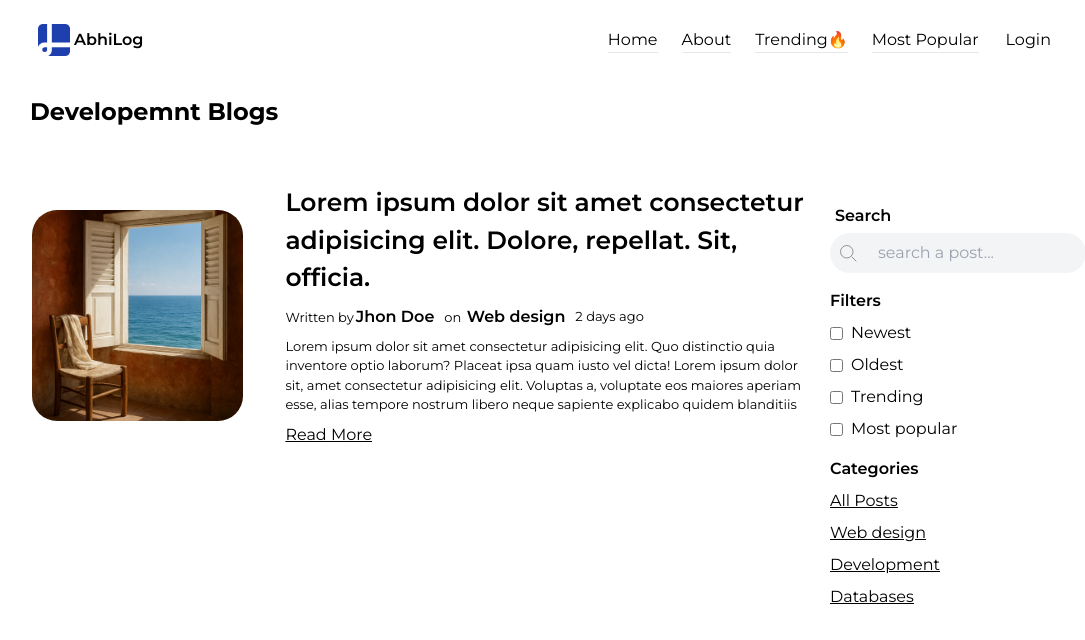
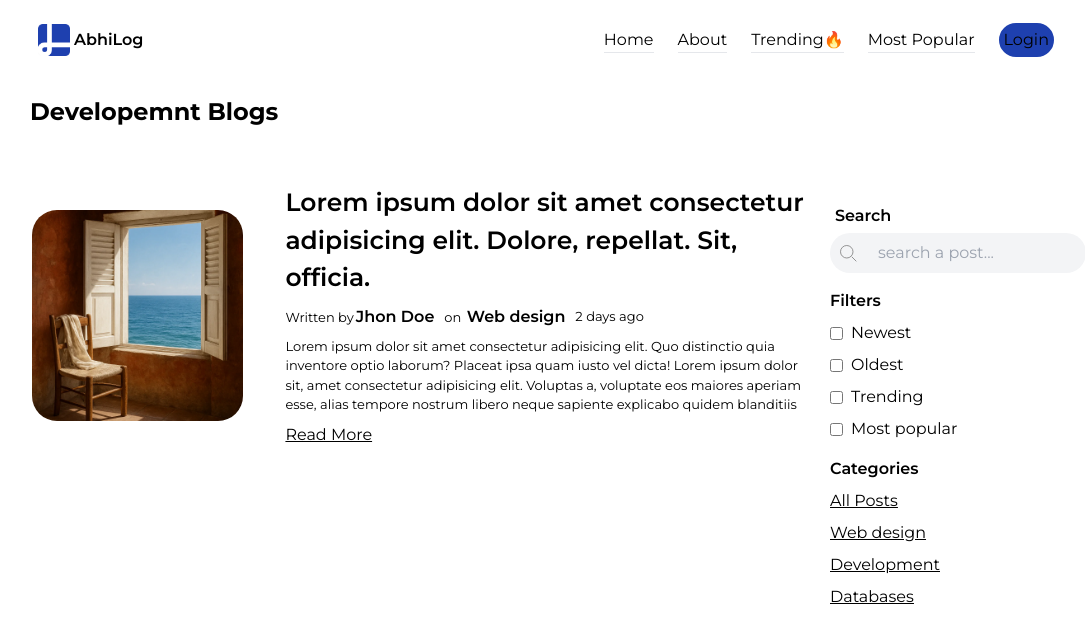
Before and after one commit to Abhi00045/Blog, a React (Vite) app in the folder client/: page /posts in a window 1280 px wide. Shown: the top 640 px of the page, without its empty margins (94-1179 px from the left). Built offline with nearby package versions, Linux system fonts and the light colour scheme; no server answers.

Commit message:
now back to grind

```diff
--- a/client/src/main.css
+++ b/client/src/main.css
@@ -190,3 +190,11 @@ textPath{
         height: 70vh;
     }
  } */
+
+ button{
+    padding: 10px;
+    /* text-transform: uppercase; */
+    border:2px solid #1e40af;
+    border-radius: 25px;
+    background-color: #1e40af;
+ }
--- a/client/src/pages/write.jsx
+++ b/client/src/pages/write.jsx
@@ -1,5 +1,5 @@
 // import React from 'react'
-// import '../main.css'
+import '../main.css'
 
 import { useUser } from '@clerk/clerk-react';
 import Register from './Register';
@@ -27,6 +27,7 @@ import ReactQuill from 'react-quill-new';
 
 import React, { useState } from "react";
 import { FaTwitter, FaInstagram } from "react-icons/fa";
+// import { Cursor } from 'mongoose';
 
 export const BlogUploader = () => {
 
@@ -79,7 +80,10 @@ export const BlogUploader = () => {
         >
           <option>Web Design</option>
           <option>Development</option>
-          <option>Security</option>
+          <option>Databases</option>
+          <option>Marketing</option>
+          <option>Search Engines</option>
+          <option>Others</option>
         </select>
 
         <input
@@ -105,7 +109,7 @@ export const BlogUploader = () => {
       <div style={styles.right}>
         {/* Upload Button */}
         <div style={styles.uploadContainer}>
-          {/* <label style={styles.uploadBtn}>
+          <label style={styles.uploadBtn}>
             Upload Image
             <input
               type="file"
@@ -114,8 +118,8 @@ export const BlogUploader = () => {
               onChange={handleChange}
               style={{ display: "none" }}
             />
-          </label> */}
-          <button>Upload Image</button>
+          </label>
+
         </div>
 
         {/* Social Inputs */}
@@ -143,7 +147,7 @@ export const BlogUploader = () => {
               style={styles.input}
             />
           </div>
-          <button>ADD</button>
+          <button type='submit'>ADD</button>
         </div>
       </div>
     </div>
@@ -204,10 +208,14 @@ const styles = {
     color: "#fff",
     width: "100%",
   },
-  // uploadContainer: {
-  //   display: "flex",
-  //   justifyContent: "flex-end",
-  // },
+  uploadContainer: {
+    width:"50%",
+    padding: "10px",
+    /* text-transform: uppercase; */
+    border:"2px solid #1e40af",
+    borderRadius: "25px",
+    backgroundColor:" #1e40af"
+  },
   socialContainer: {
     display: "flex",
     flexDirection: "column",
```
